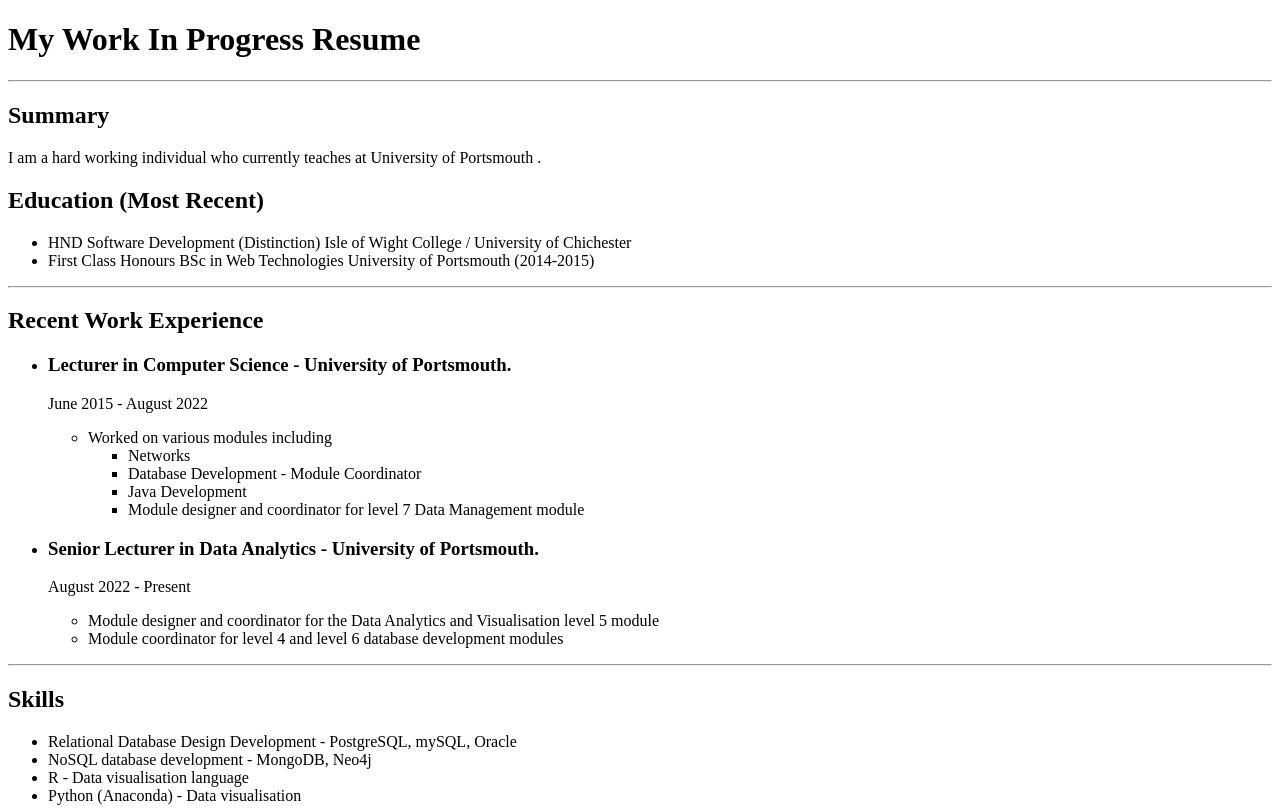
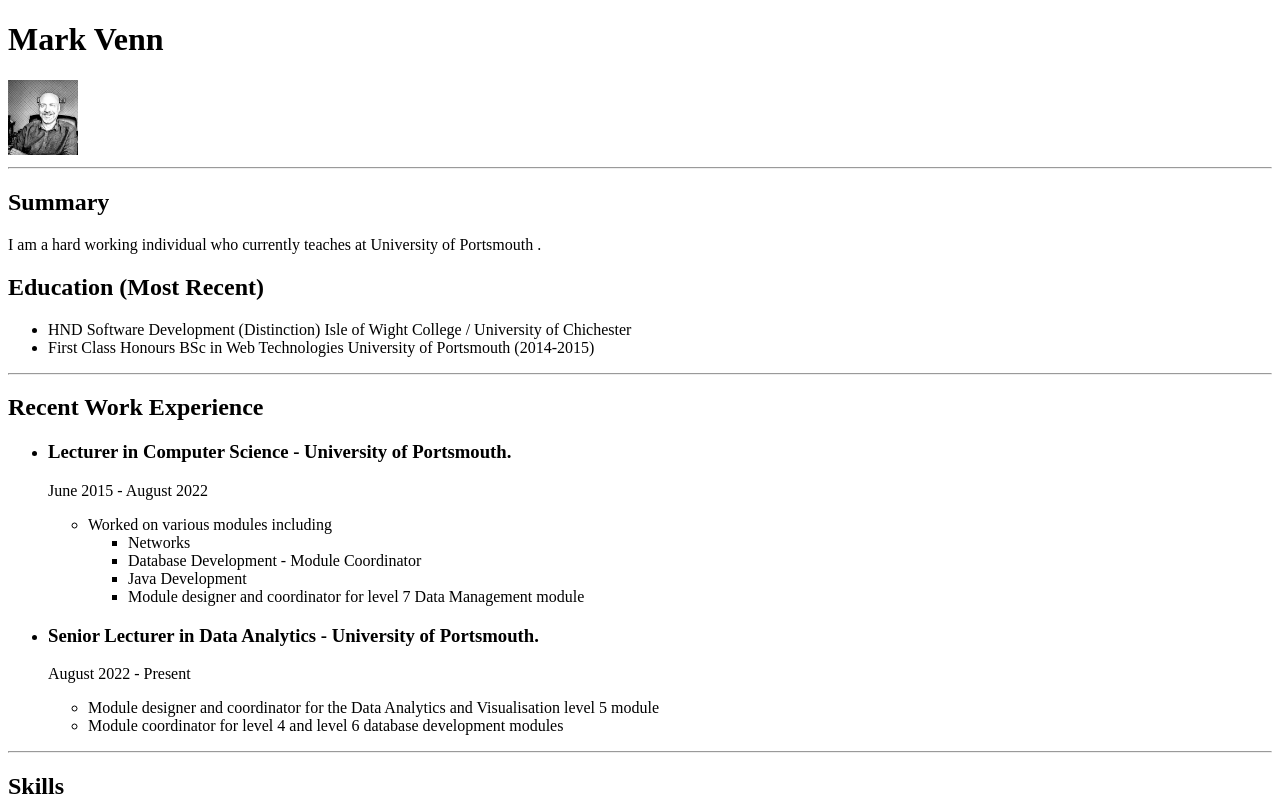
Before and after one commit to markvenn666/capstoneOne, a plain HTML site: page index.html in a window 1280 px wide. Shown: the top 808 px of the page. Drawn offline with Linux system fonts and the light colour scheme.

Commit message:
index.html updated
added image file to top of page

```diff
--- a/index.html
+++ b/index.html
@@ -8,7 +8,8 @@
 </head>
 
 <body>
-  <h1>My Work In Progress Resume</h1>
+  <h1>Mark Venn</h1>
+  <img src="./assets/images/google_pic.jpg" height="75" alt="Mark's image in black and white">
   <hr />
   <h2>Summary</h2>
   <p>
```
